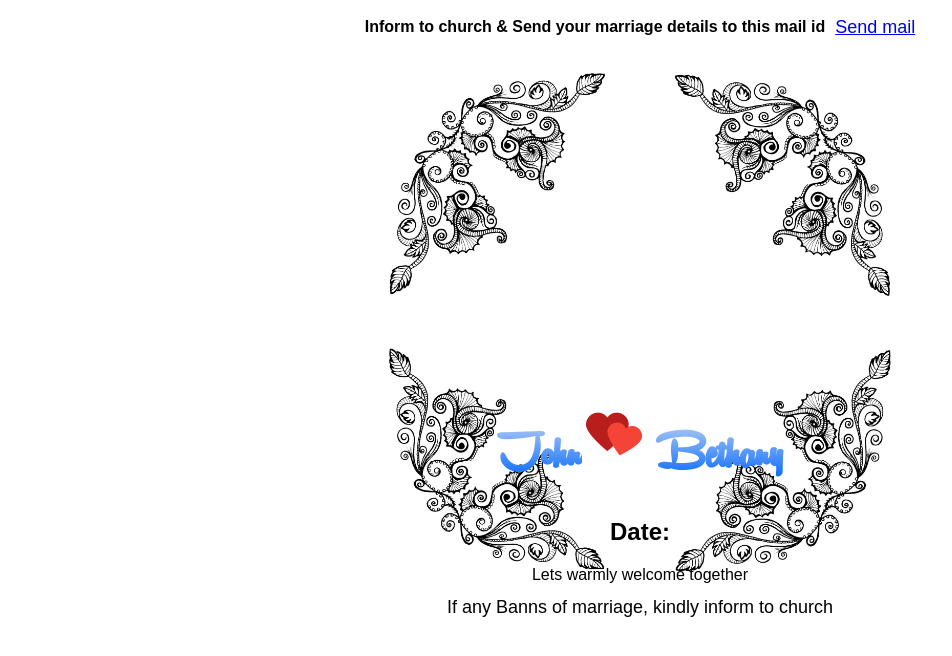
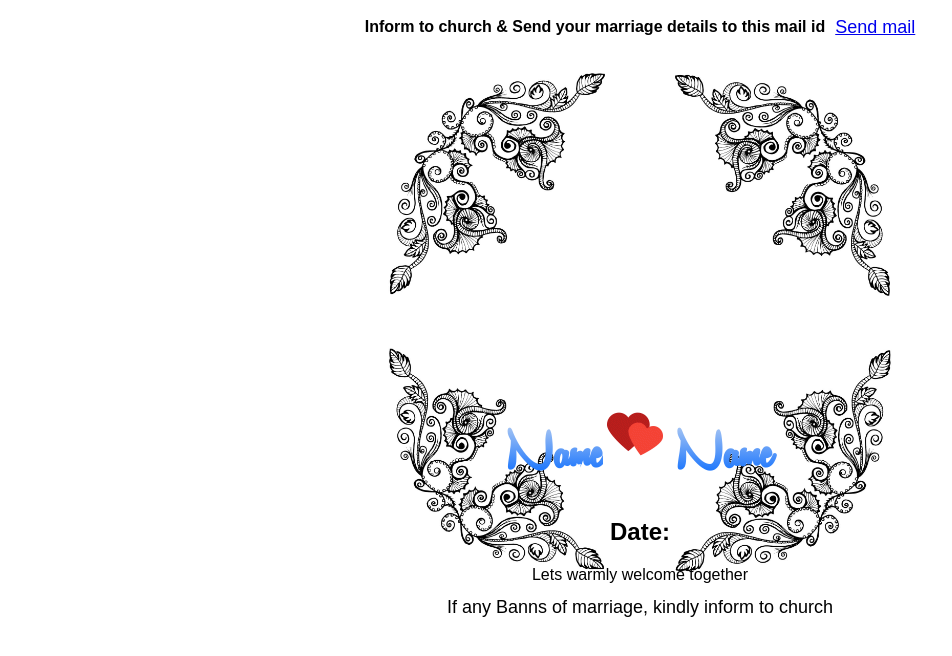
Before and after one commit to maryperpetual/marymadha, a plain HTML site: page wedding.html in a window 1280 px wide. Shown: the part 86-742 px from the top of the page, without its empty margins (0-952 px from the left). Drawn offline with nearby package versions, Linux system fonts and the light colour scheme.

Commit message:
Update wedding.html

```diff
--- a/wedding.html
+++ b/wedding.html
@@ -38,7 +38,7 @@
 <div class="weddingimage">
 <img class="wedimage" src="Images/wed.jpg" alt="wedding" style="border-radius: 10px;">
 <div class="wedsdetail">
-    <h1>John<img src="Images/hearts.gif"> Bethany</h1>
+    <h1>Name<img src="Images/hearts.gif"> Name</h1>
     <h2>Date:</h2>
     <p>Lets warmly welcome together</p>
 </div>
```
